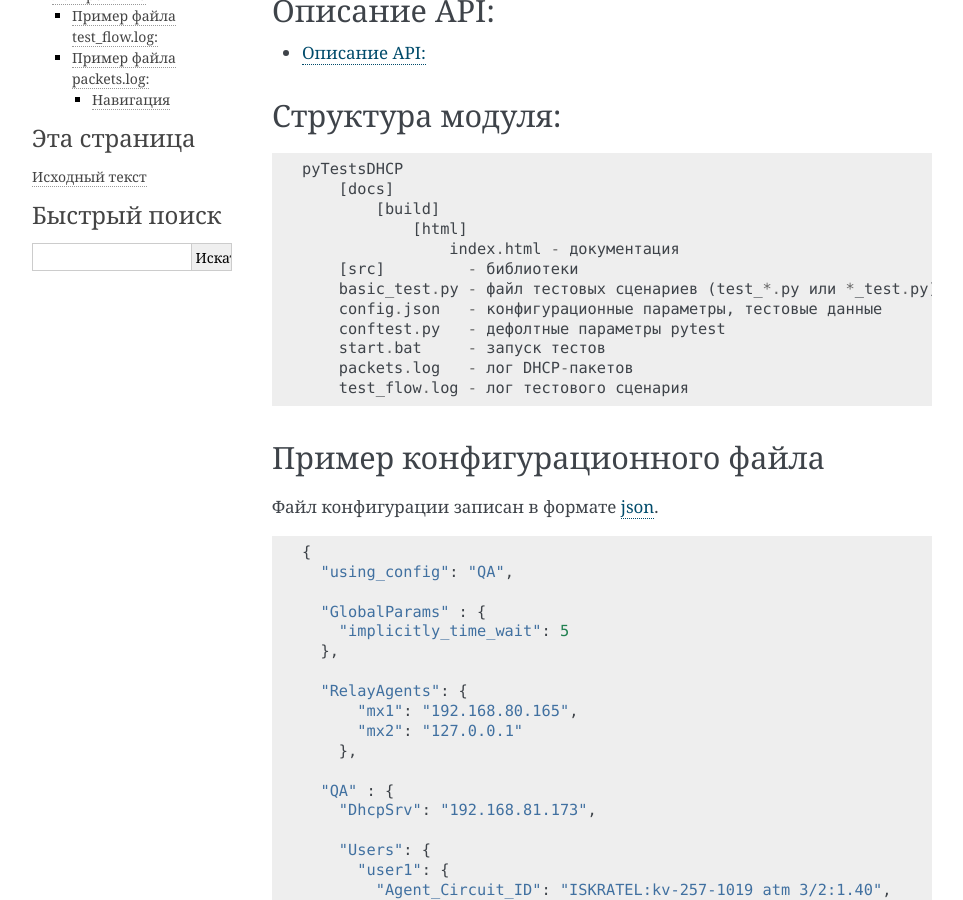
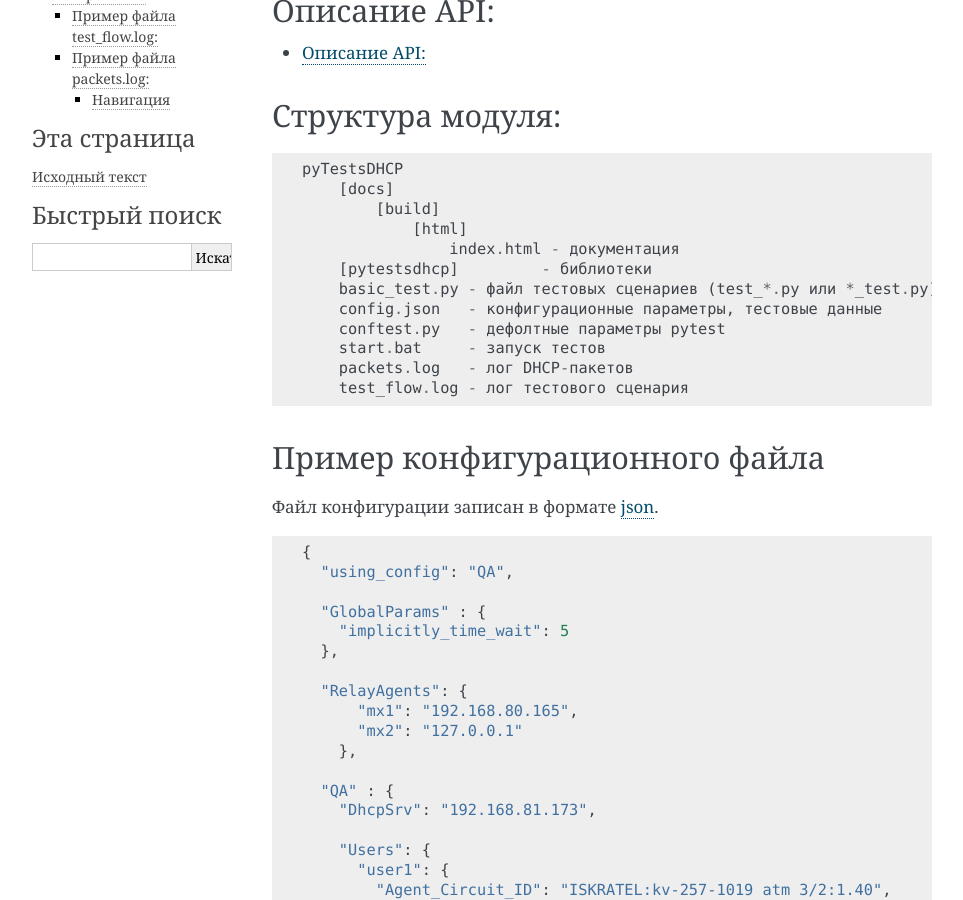
Before and after one commit to irymaruk/pyTestsDHCP, a Sphinx documentation site: the page built from docs/source/index.rst, in a window 1280 px wide and 900 px high, scrolled down 320 px. Shown: the whole window, without its empty margins (148-1111 px from the left). Built offline with Sphinx 7.4.7, drawn with Linux system fonts in a browser that asks for light colours; some of the changed text lies outside the part shown.

```diff
--- a/docs/source/index.rst
+++ b/docs/source/index.rst
@@ -22,7 +22,7 @@
             [build]
                 [html]
                     index.html - документация
-        [src]         - библиотеки
+        [pytestsdhcp]         - библиотеки
         basic_test.py - файл тестовых сценариев (test_*.py или *_test.py)
         config.json   - конфигурационные параметры, тестовые данные
         conftest.py   - дефолтные параметры pytest
@@ -111,7 +111,7 @@
 ::
 
     import pytest
-    from src.user import User
+    from pytestsdhcp.user import User
 
     def test_2():
         user = User()
--- a/setup.py
+++ b/setup.py
@@ -8,5 +8,8 @@ setup(name='pytestsdhcp',
       author_email='rymaruk@gmail.com',
       license='MIT',
       packages=['pytestsdhcp'],
-      zip_safe=False
+      zip_safe=False,
+      install_requires=[
+          'pydhcplib',
+      ],
       )
```
